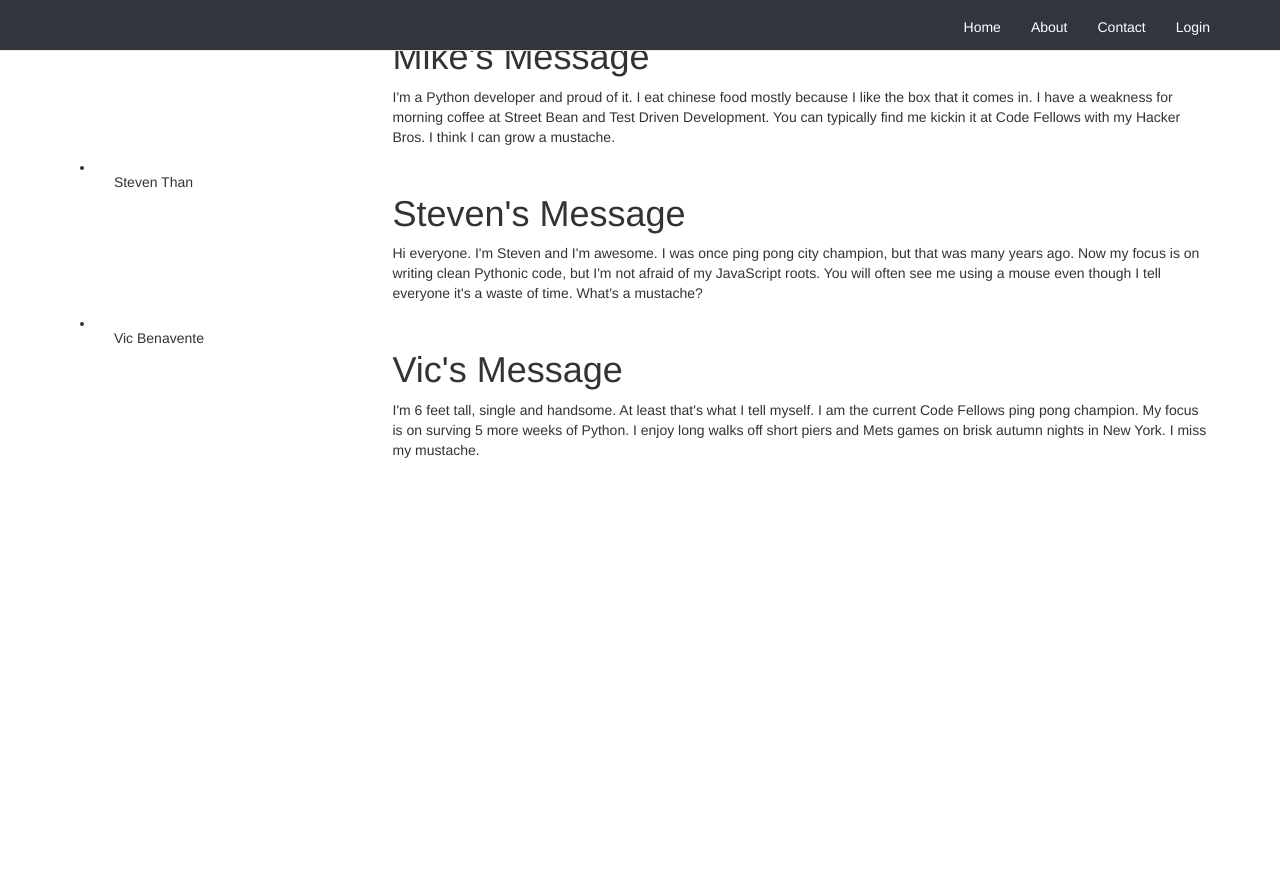
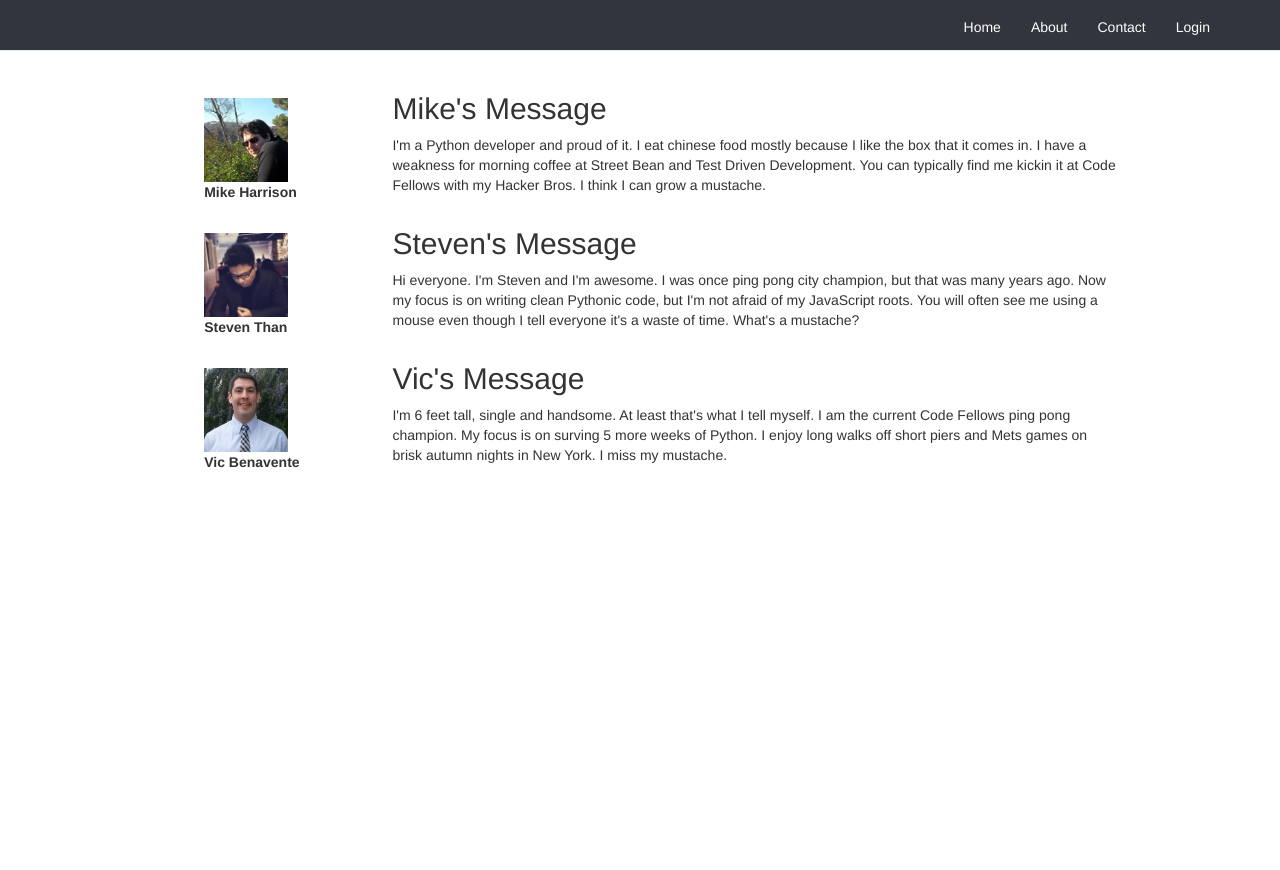
Before and after one commit to deal-thief/deal-thief, a Python web app: template deal_thief/templates/about.html in a window 1280 px wide. Before the commit the page ends 458 px from the top, so only its background shows below. Run offline with Jinja, Linux system fonts and the light colour scheme; the template is opened without the code that fills it, so the values that code supplies are empty; some libraries are stand-ins or nearby versions.

Commit message:
styled about page

```diff
--- a/deal_thief/static/assets/css/modules.css
+++ b/deal_thief/static/assets/css/modules.css
@@ -152,8 +152,26 @@
 	}
 }
 
+#about-page  {
+	margin-top: 5em;
+}
+
+#about-page ul {
+	list-style: none;
+}
+
 #about-page .blurb {
 	border: 1px solid;
 	background: linear-gradient(to right, #FF530D 50%, #31353E 50%);
 	color: #FFF;
 }
+
+#about-page .img-shift {
+	margin-top: 2em;
+}
+
+#about-page .mug {
+	height: 6em;
+	width: 6em;
+	background: #FF530D;
+}
--- a/deal_thief/templates/about.html
+++ b/deal_thief/templates/about.html
@@ -4,13 +4,13 @@
   <div>
     <ul>
       <li class="row">
-        <div class="col-md-3">
-          <img src=""/>
-          Mike Harrison
+        <div class="col-sm-2 col-sm-offset-1 img-shift">
+          <img class="mug" src="../static/assets/img/mikes_mug.jpg"/>
+          <div><strong>Mike Harrison</strong></div>
         </div>
-        <div class="col-md-9">
+        <div class="col-sm-8">
           <p class="blurb">
-            <h1>Mike's Message</h1>
+            <h2>Mike's Message</h2>
             I'm a Python developer and proud of it.
             I eat chinese food mostly because I like the box that it comes in.
             I have a weakness for morning coffee at Street Bean and Test Driven Development.
@@ -20,13 +20,13 @@
         <div>
       </li>
       <li class="row">
-        <div class="col-md-3">
-          <img src=""/>
-          Steven Than
+        <div class="col-sm-2 col-sm-offset-1 img-shift">
+          <img class="mug" src="../static/assets/img/stevens_mug.jpg"/>
+          <div><strong>Steven Than</strong></div>
         </div>
-        <div class="col-md-9">
+        <div class="col-sm-8">
           <p class="blurb">
-            <h1>Steven's Message</h1>
+            <h2>Steven's Message</h2>
             Hi everyone. I'm Steven and I'm awesome.
             I was once ping pong city champion, but that was many years ago.
             Now my focus is on writing clean Pythonic code, but I'm not afraid of my JavaScript roots.
@@ -36,13 +36,13 @@
         </div>
       </li>
       <li class="row">
-        <div class="col-md-3">
-          <img src=""/>
-          Vic Benavente
+        <div class="col-sm-2 col-sm-offset-1 img-shift">
+          <img class="mug" src="../static/assets/img/vics_mug.jpg"/>
+          <div><strong>Vic Benavente</strong></div>
         </div>
-        <div class="col-md-9">
+        <div class="col-sm-8">
           <p class="blurb">
-            <h1>Vic's Message</h1>
+            <h2>Vic's Message</h2>
             I'm 6 feet tall, single and handsome.  At least that's what I tell myself.
             I am the current Code Fellows ping pong champion.
             My focus is on surving 5 more weeks of Python.
```
Also changed, not shown: deal_thief/static/assets/img/mikes_mug.jpg (added), deal_thief/static/assets/img/stevens_mug.jpg (added), deal_thief/static/assets/img/vics_mug.jpg (added).
